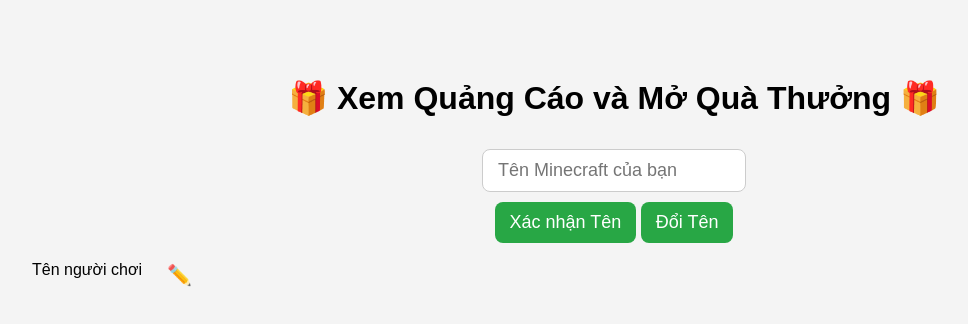
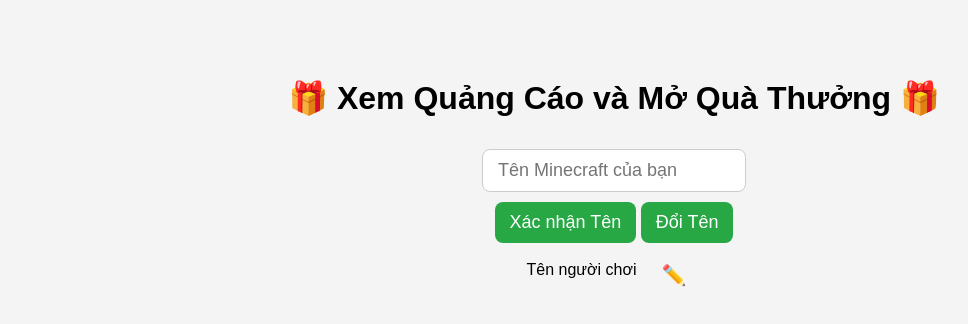
Before and after one commit to Ninjo27/CoinCodeRD, a plain HTML site: page index.html in a window 1280 px wide. Shown: the whole page, without its empty margins (26-994 px from the left). Drawn offline with Linux system fonts and the light colour scheme.

Commit message:
Update index.html

```diff
--- a/index.html
+++ b/index.html
@@ -123,11 +123,15 @@
       80% { transform: translate(5px, 0); }
       100% { transform: translate(0, 0); }
     }
-    #playerInfo {
+#playerInfo {
   display: flex;
+  justify-content: center; /* Căn giữa theo chiều ngang */
   align-items: center;
   gap: 10px;
+  text-align: center;
+  width: 100%; /* Đảm bảo phần này chiếm toàn bộ chiều rộng */
 }
+
 
 #editNameButton {
   background: none;
```
